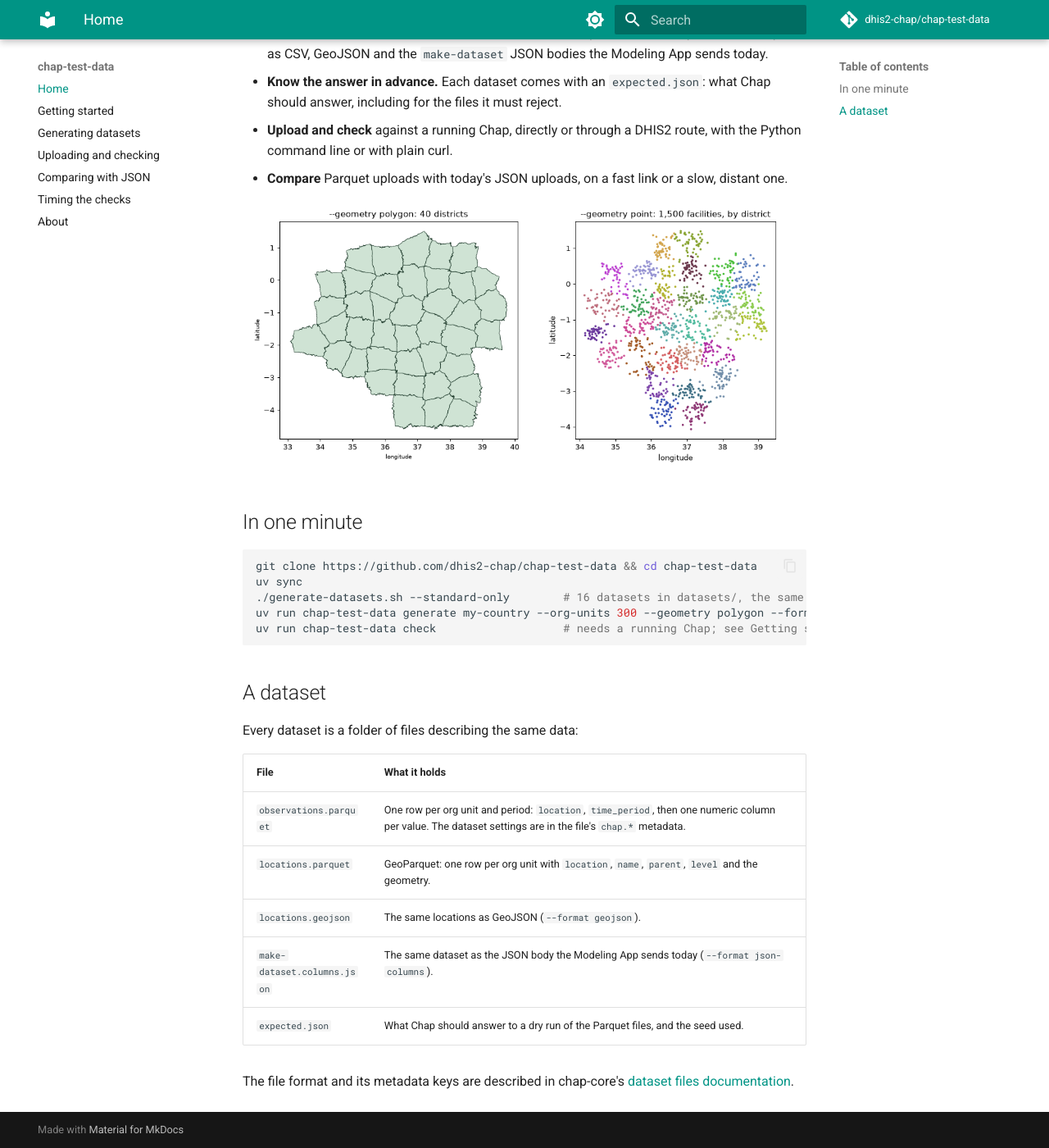
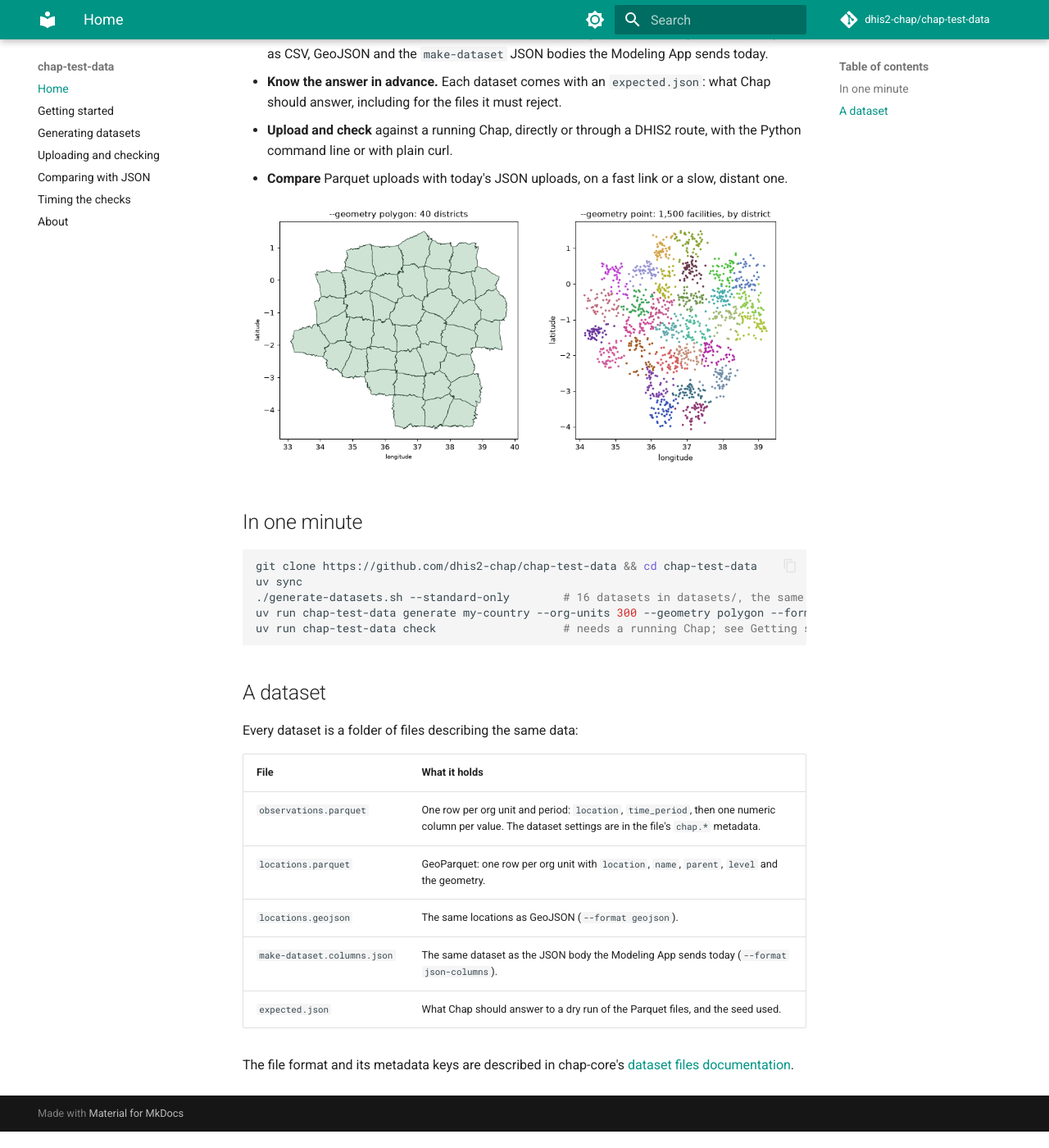
Before and after one commit to dhis2-chap/chap-test-data, an MkDocs documentation site: the page built from docs/index.md, in a window 1280 px wide and 1400 px high, scrolled down 245 px. Shown: the whole window at 82% size. Built offline with MkDocs 1.6.1 and Material for MkDocs 9.7.7, drawn with Linux system fonts in a browser that asks for light colours; comment, search, counter and statistics services are not loaded.

Commit message:
docs: keep names in a table's first column on one line

```diff
--- /dev/null
+++ b/docs/stylesheets/extra.css
@@ -0,0 +1,4 @@
+/* File names, options and dataset names in a table's first column stay on one line. */
+.md-typeset table:not([class]) td:first-child code {
+  white-space: nowrap;
+}
--- a/mkdocs.yml
+++ b/mkdocs.yml
@@ -27,6 +27,9 @@ theme:
     - search.highlight
     - content.code.copy
 
+extra_css:
+  - stylesheets/extra.css
+
 nav:
   - Home: index.md
   - Getting started: getting-started.md
```
